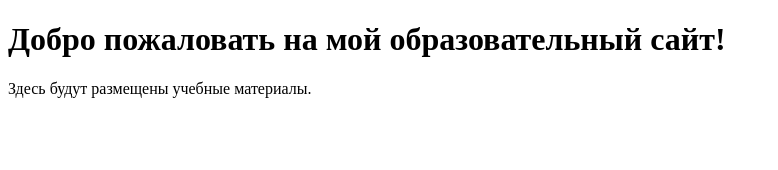
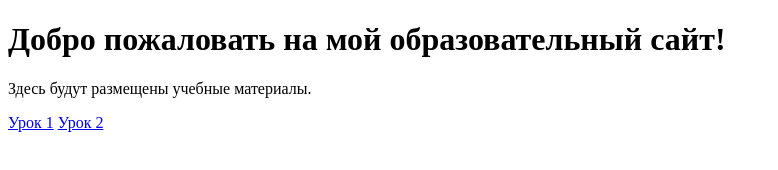
Before and after one commit to Nurkan77/education-site, a plain HTML site: page index.html in a window 1280 px wide. Shown: the whole page, without its empty margins (0-778 px from the left). Drawn offline with Linux system fonts and the light colour scheme.

Commit message:
Update index.html

```diff
--- a/index.html
+++ b/index.html
@@ -8,5 +8,8 @@
 <body>
     <h1>Добро пожаловать на мой образовательный сайт!</h1>
     <p>Здесь будут размещены учебные материалы.</p>
+    <a href="lesson1.html">Урок 1</a>
+    <a href="lesson2.html">Урок 2</a>
+
 </body>
 </html>
```
